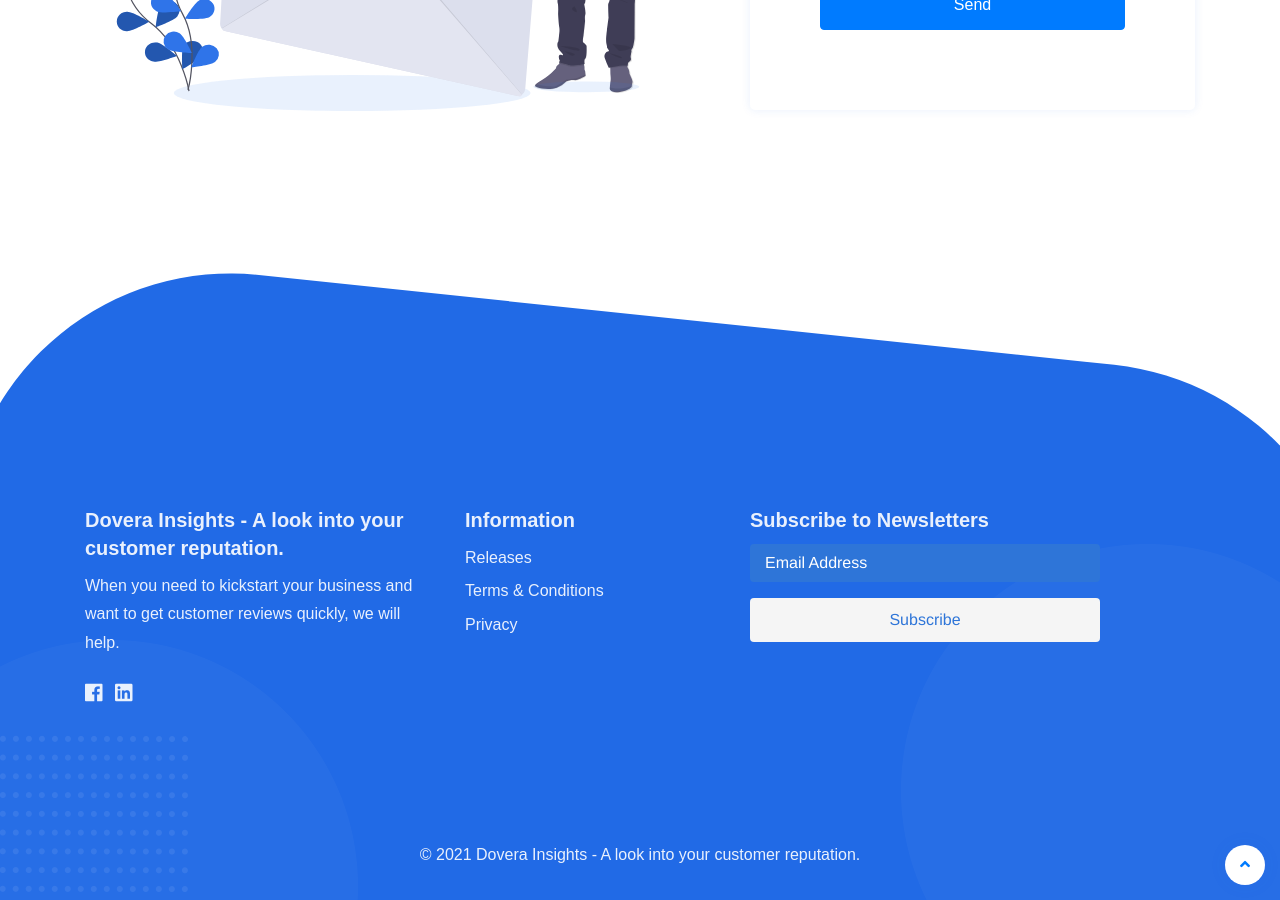
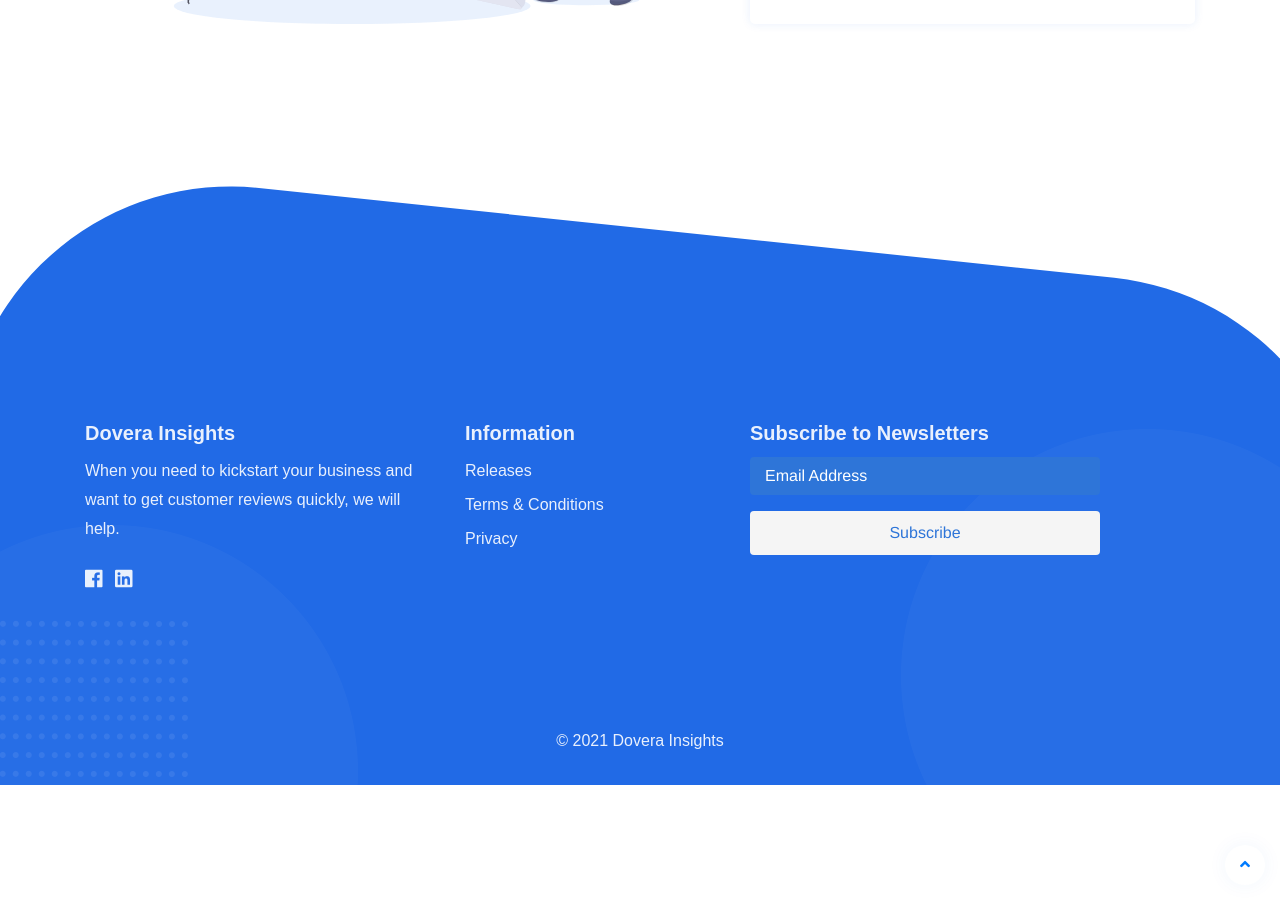
Before and after one commit to Dovera-Insights/dovera-insights, a Jekyll site: the page built from index.html, in a window 1280 px wide and 900 px high, scrolled down 4973 px. Built offline with Jekyll 4.4.1, drawn with Linux system fonts in a browser that asks for light colours; some web fonts are replaced; comment, search, counter and statistics services are not loaded; after the commit the page ends 5758 px from its top, so only the background shows below that; some of the changed text lies outside the part shown.

Commit message:
Changed some titles to company

```diff
--- a/_includes/footer.html
+++ b/_includes/footer.html
@@ -6,7 +6,7 @@
           <div class="footer-widget">
             <div class="widget-title">
               <h5 class="heading-5">
-                {{site.title}}
+                {{site.company}}
               </h5>
             </div>
             <p>When you need to kickstart your business and want to get customer reviews quickly, we will help.
@@ -100,7 +100,7 @@
       </div>
     </div>
     <div class="footer-copyright-wrapper text-center">
-      <p>© {{ 'now' | date: "%Y" }} {{site.title}}</a></p>
+      <p>© {{ 'now' | date: "%Y" }} {{site.company}}</a></p>
     </div>
     <a href="#" class="scrollToTop"><i class="fas fa-angle-up"></i></a>
   </div>
--- a/_includes/header_logo.html
+++ b/_includes/header_logo.html
@@ -1,3 +1,3 @@
 <div class="header-logo">
-    <a href="{{site.url}}">{{site.title}}</a>
+    <a href="{{site.url}}">{{site.company}}</a>
 </div>
--- a/_layouts/default.html
+++ b/_layouts/default.html
@@ -37,7 +37,7 @@
   <meta name="twitter:creator" content="@{{ page.twitter_username }}">
   {% if page.title %}
   <meta name="twitter:title" content="{{ page.title }}">{% else %}
-  <meta name="twitter:title" content="{{ site.title }}">{% endif %}
+  <meta name="twitter:title" content="{{ site.company }}">{% endif %}
   {% if page.description %}
   <meta name="twitter:description" content="{{ page.description }}">{% else %}
   <meta name="twitter:description" content="{{ site.description }}">{% endif %}
```
